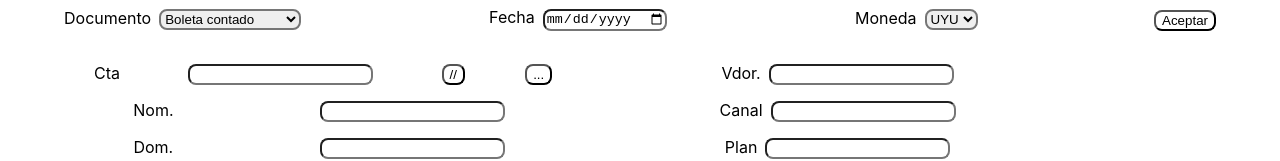
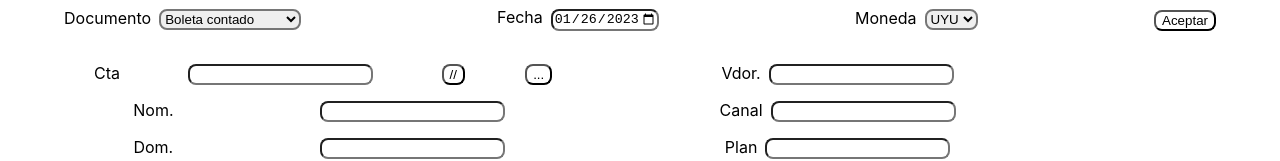
Before and after one commit to BadSh4dow/sofware-ventas-front, a React (Create React App) app: page / in a window 1280 px wide. Shown: the top 161 px of the page. Built offline with nearby package versions, Linux system fonts and the light colour scheme.

Commit message:
control fecha

```diff
--- a/src/components/header/TopHeader.jsx
+++ b/src/components/header/TopHeader.jsx
@@ -1,7 +1,26 @@
 import React from "react";
+import { useEffect } from "react";
+import { useState } from "react";
 
 
 const TopHeader = () => {
+
+    const [today, setToday] = useState(new Date())
+
+    function getToday(){
+        let year = `${today.getFullYear()}`
+        let month = today.getMonth() + 1
+        let day = today.getDate()
+
+        if(month < 10) month = `0${month}`
+        else month = `${month}`
+
+        if(day < 10) day = `0${day}`
+        else day = `${day}`
+
+        return(`${year}-${month}-${day}`)
+    }
+
     return(
         <div className="topHeader">
             <form className="headerTopForm">
@@ -17,7 +36,7 @@ const TopHeader = () => {
                 </div>
                 <div className="topFormSection">
                     <label htmlFor="date">Fecha</label>
-                    <input id="date" type="date"></input>
+                    <input id="date" type="date" value={getToday()} max={getToday()}></input>
                 </div>
                 <div className="topFormSection">
                     <label htmlFor="moneda">Moneda</label>
```
